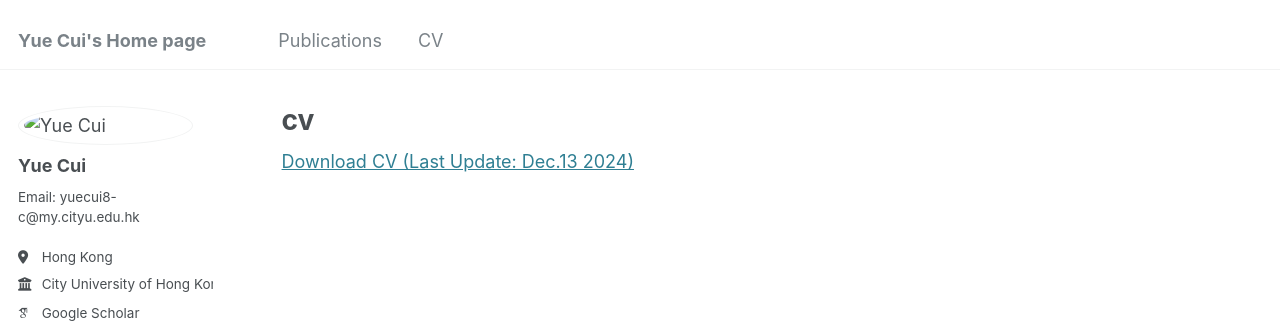
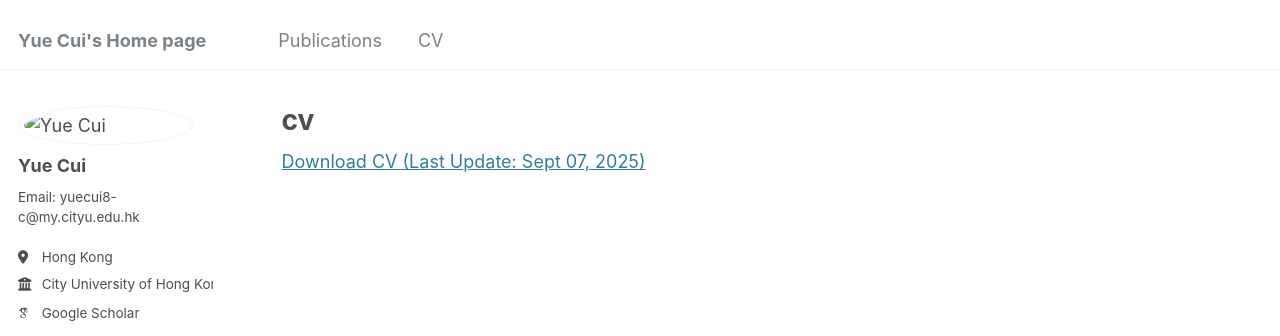
Before and after one commit to ycui26/ycui26.github.io, a Jekyll site: the page built from _pages/cv.html, in a window 1280 px wide. Shown: the top 336 px of the page. Built offline with Jekyll 4.4.1, drawn with Linux system fonts in a browser that asks for light colours; some web fonts are replaced.

Commit message:
Update cv.html

```diff
--- a/_pages/cv.html
+++ b/_pages/cv.html
@@ -7,6 +7,6 @@ author_profile: true
 
 
 
-<a href="https://raw.githubusercontent.com/ycui26/ycui26.github.io/master/files/Yue_Cui_RESUME_241213.pdf" download="Yue_Cui_RESUME" class="download-btn">
-  Download CV (Last Update: Dec.13 2024)
+<a href="https://raw.githubusercontent.com/ycui26/ycui26.github.io/master/files/Yue_Cui_RESUME_250907.pdf" download="Yue_Cui_RESUME" class="download-btn">
+  Download CV (Last Update: Sept 07, 2025)
 </a>
```
